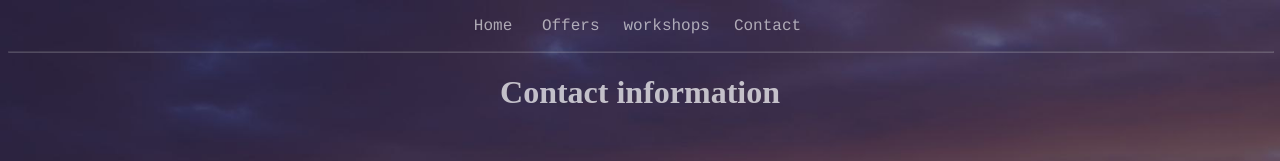
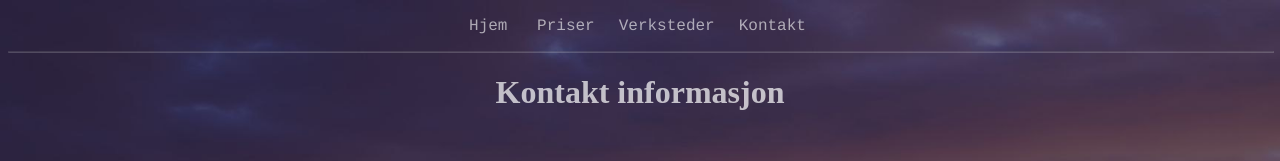
Before and after one commit to LouisVitenskap/Freaky_friday, a plain HTML site: page contact.html in a window 1280 px wide. Shown: the top 161 px of the page. Drawn offline with Linux system fonts and the light colour scheme.

Commit message:
Update contact.html

```diff
--- a/contact.html
+++ b/contact.html
@@ -9,13 +9,13 @@
   <body>
     <div>
     <ul class="menu">
-      <li><a style = "color: white" id = "position1" href="index.html"> Home </a></li>
-      <li><a style = "color: white" id = "position1" href="priser_og_tilbud.html">Offers</a></li>
-      <li><a style = "color: white" id = "position1" href="verksteder.html">workshops</a></li>
-      <li><a style = "color: white" id = "position1" href="contact.html">Contact</a></li>
+      <li><a style = "color: white" id = "position1" href="index.html"> Hjem </a></li>
+      <li><a style = "color: white" id = "position1" href="priser_og_tilbud.html">Priser</a></li>
+      <li><a style = "color: white" id = "position1" href="verksteder.html">Verksteder</a></li>
+      <li><a style = "color: white" id = "position1" href="contact.html">Kontakt</a></li>
     </ul>
     </div>
     <hr>
-    <h1 class="priser-tilbud" >Contact information</h1>
+    <h1 class="priser-tilbud" >Kontakt informasjon</h1>
   </body>
 </html>
```
